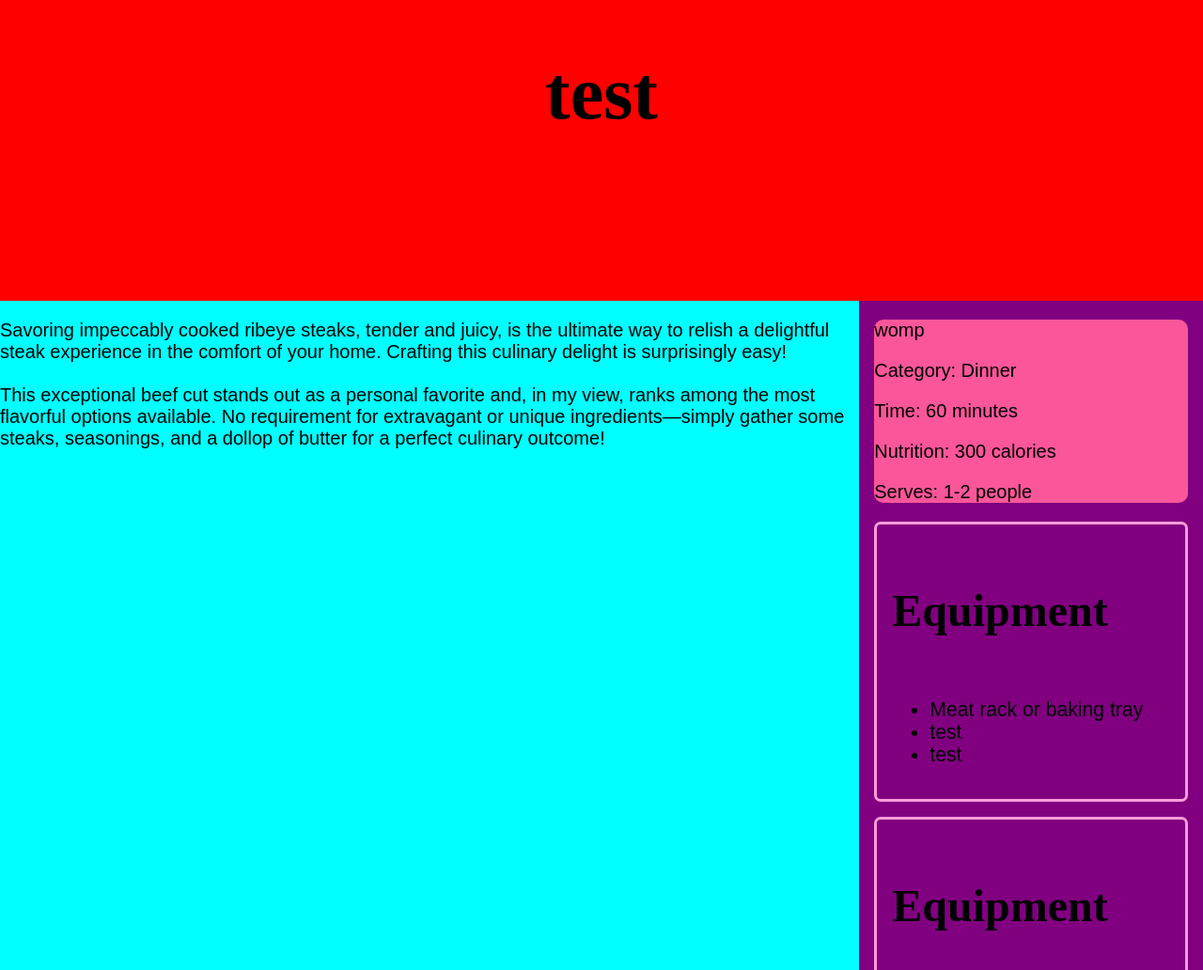
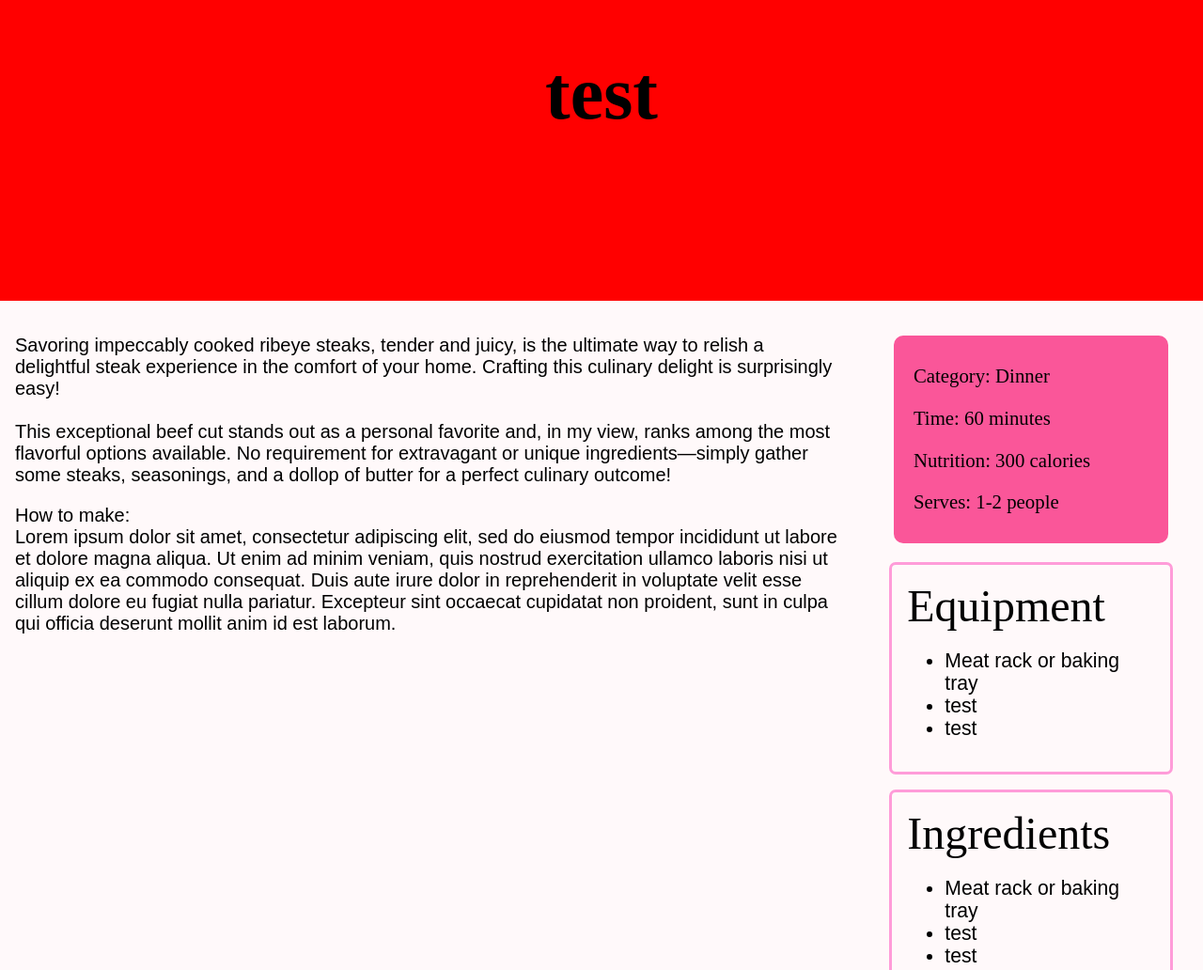
Before and after one commit to Lehigh-University-Design/project-2-shirls326, a website: page index.html in a window 1280 px wide. Shown: the top 1032 px of the page at 94% size. Drawn offline with Linux system fonts and the light colour scheme; a web font is replaced by a local one.

Commit message:
fixed padding in left and right containers

```diff
--- a/css/style.css
+++ b/css/style.css
@@ -1,4 +1,11 @@
+:root{
+    --backgroundColor: #FFF9FA;
+    --accent: rgb(255, 156, 217);
+}
+
+
 body{
+    background-color: var(--backgroundColor);
     margin: 0;
     padding: 0;
 }
@@ -15,14 +22,12 @@ body{
 
 h3{
     font-size: 3em;
+    padding: 0;
+    margin: 0;
+    font-weight: 100;
 
 }
-p{
-    font-family: "open-sans", sans-serif;
-    font-weight: 250;
-    font-style: normal;
-    font-size: 1.25em;
-}
+
 
 ul, li{
     font-family: "open-sans", sans-serif;
@@ -40,17 +45,26 @@ ul, li{
     height: auto;
     justify-content: space-around;
 
+
 }
 
 .left{
-    width: 100%;
-    background-color: aqua;
+    width: auto;
+    background-color: var(--backgroundColor);
+    padding: 2vh;
+    p{
+        font-family: "open-sans", sans-serif;
+        font-weight: 250;
+        font-style: normal;
+        font-size: 1.25em;
+    }
 }
 
 .right{
-    background-color: purple;
-    width: 100%;
+    background-color: var(--backgroundColor);
+    width: auto;
     /* margin-bottom: 1.5em; */
+    padding: 1em;
 }
 
 .infoContainer{
@@ -66,6 +80,13 @@ ul, li{
     border-style: solid;
     padding: 1em;
 
+    p{
+        font-family: "open-sans", sans-serif;
+        font-weight: 250;
+        font-style: normal;
+        font-size: 1.25em;
+    }
+
 
 
 }
@@ -74,6 +95,9 @@ ul, li{
 .pinkContainer{
     /* position: sticky;
     margin-top: -3em;; */
+    font-family: 'Times New Roman', Times, serif;
+    font-size: 1.3em;
+    padding: 0.5em 1em;
 
     background-color: #FA5699;
     width: auto;
@@ -84,4 +108,5 @@ ul, li{
 
 
 
+
 }
--- a/index.html
+++ b/index.html
@@ -40,13 +40,17 @@
                 seasonings, and a dollop of butter
                 for a perfect culinary outcome!
             </p>
+            <p>How to make: <br>
+
+                Lorem ipsum dolor sit amet, consectetur adipiscing elit, sed do eiusmod tempor incididunt ut labore et dolore magna aliqua. Ut enim ad minim veniam, quis nostrud exercitation ullamco laboris nisi ut aliquip ex ea commodo consequat. Duis aute irure dolor in reprehenderit in voluptate velit esse cillum dolore eu fugiat nulla pariatur. Excepteur sint occaecat cupidatat non proident,
+                sunt in culpa qui officia deserunt mollit anim id est laborum.</p>
 
 
         </div>
 
         <div class = "right">
             <div class = "pinkContainer">
-                <p>womp</p>
+                <!-- <p>womp</p> -->
                 <p>Category: Dinner</p>
                 <p>Time: 60 minutes</p>
                 <p>Nutrition: 300 calories</p>
@@ -63,7 +67,7 @@
                 </ul>
             </div>
             <div class = "infoContainer">
-                <h3>Equipment</h3>
+                <h3>Ingredients</h3>
                 <ul>
                     <li>Meat rack or baking tray</li>
                     <li>test</li>
@@ -72,7 +76,7 @@
             </div>
 
             <div class = "infoContainer">
-                <h3>Equipment</h3>
+                <h3>Good side dish options</h3>
                 <ul>
                     <li>Meat rack or baking tray</li>
                     <li>test</li>
```
Also changed, not shown: test.html (deleted).
